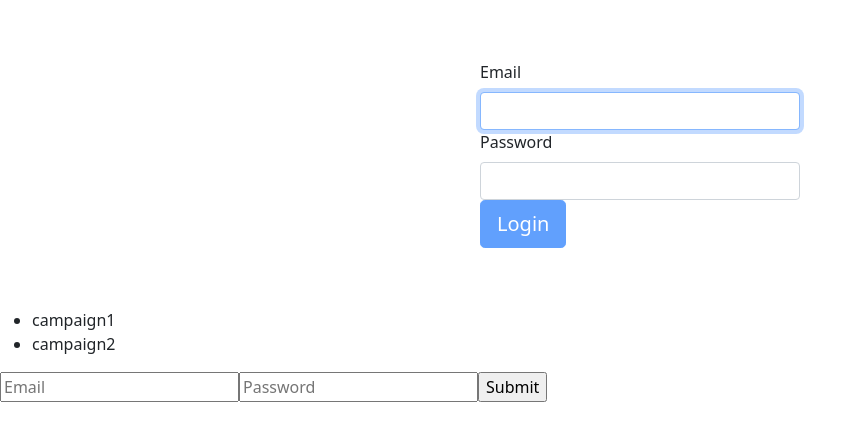
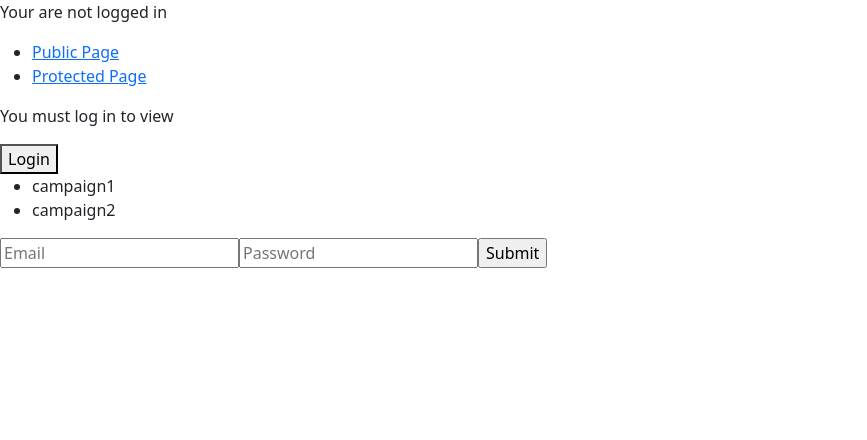
Before and after one commit to JohnbelMDev/Promise, a React (Create React App) app in the folder frontend/: page /login in a window 1280 px wide. Shown: the top 440 px of the page, without its empty margins (0-867 px from the left). Built offline with nearby package versions, Linux system fonts and the light colour scheme.

Commit message:
added auth

```diff
--- a/frontend/src/Components/Login/Login.js
+++ b/frontend/src/Components/Login/Login.js
@@ -1,45 +1,142 @@
-import React, { useState } from "react";
-import Form from "react-bootstrap/Form";
-import Button from "react-bootstrap/Button";
+import React, { Children, useState } from "react";
+import {BrowserRouter as Router, Route, Link,Redirect,useLocation,history} from 'react-router-dom'
+import { useHistory } from "react-router-dom";
+// import Form from "react-bootstrap/Form";
+// import Button from "react-bootstrap/Button";
 
-import "./Login.css";
+// import "./Login.css";
 
-export default function Login() {
-  const [email, setEmail] = useState("");
-  const [password, setPassword] = useState("");
+// export default function Login() {
+//   const [email, setEmail] = useState("");
+//   const [password, setPassword] = useState("");
 
-  function validateForm() {
-    return email.length > 0 && password.length > 0;
-  }
+//   function validateForm() {
+//     return email.length > 0 && password.length > 0;
+//   }
 
-  function handleSubmit(event) {
-    event.preventDefault();
-  }
+//   function handleSubmit(event) {
+//     event.preventDefault();
+//   }
 
+//   return (
+//     <div className="Login">
+//       <Form onSubmit={handleSubmit}>
+//         <Form.Group size="lg" controlId="email">
+//           <Form.Label>Email</Form.Label>
+//           <Form.Control
+//             autoFocus
+//             type="email"
+//             value={email}
+//             onChange={(e) => setEmail(e.target.value)}
+//           />
+//         </Form.Group>
+//         <Form.Group size="lg" controlId="password">
+//           <Form.Label>Password</Form.Label>
+//           <Form.Control
+//             type="password"
+//             value={password}
+//             onChange={(e) => setPassword(e.target.value)}
+//           />
+//         </Form.Group>
+//         <Button block size="lg" type="submit" disabled={!validateForm()}>
+//           Login
+//         </Button>
+//       </Form>
+//     </div>
+//   );
+// }
+
+const fakeAuth = {
+  isAuthenticated:false,
+  authenticate(cb){
+    this.isAuthenticated = true
+    setTimeout(cb,100)
+  },
+ signout(cb){
+  this.isAuthenticated = false
+  setTimeout(cb,100)
+}
+}
+
+function  PrivateRout({childen,...rest}){
   return (
-    <div className="Login">
-      <Form onSubmit={handleSubmit}>
-        <Form.Group size="lg" controlId="email">
-          <Form.Label>Email</Form.Label>
-          <Form.Control
-            autoFocus
-            type="email"
-            value={email}
-            onChange={(e) => setEmail(e.target.value)}
-          />
-        </Form.Group>
-        <Form.Group size="lg" controlId="password">
-          <Form.Label>Password</Form.Label>
-          <Form.Control
-            type="password"
-            value={password}
-            onChange={(e) => setPassword(e.target.value)}
-          />
-        </Form.Group>
-        <Button block size="lg" type="submit" disabled={!validateForm()}>
-          Login
-        </Button>
-      </Form>
+    <Route {...rest} render={({location}) =>{
+      return fakeAuth.isAuthenticated === true
+      ? Children
+      : <Redirect to = {{
+        pathname:'/login',
+        state: {from:location }
+      }}/>
+
+
+    }}>
+
+    </Route>
+
+  )
+}
+
+function Login(){
+  const [
+    redirectToReferre,
+    setRedirectToReffer
+  ] = React.useState(false)
+
+  const {state} = useLocation()
+
+   const login = () =>{
+     fakeAuth.authenticate(() =>{
+       setRedirectToReffer(true)
+     })
+   }
+
+   if(redirectToReferre === true){
+     return <Redirect to={state?.from || '/'}/>
+   }
+  return(
+    <div>
+
+    <p>You must log in to view</p>
+    <button onClick = {login}>Login</button>
+  </div>
+  )
+
+}
+
+const Public = () => <h3> Public </h3>
+const Protected = () => <h3> Protected </h3>
+function AuthButton (){
+
+  const history = useHistory()
+  return fakeAuth.isAuthenticated === true
+  ? <p>
+     Welcome!<button onCLick= {() => {
+      fakeAuth.signout(()=> history.push('/'))
+
+      }}> Sign out</button>
+  </p>
+  : <p>Your are not logged in</p>
+}
+export default function App (){
+return(
+  <Router>
+    <div>
+      <AuthButton />
+      <ul>
+        <li> <Link to = "/public">Public Page</Link></li>
+        <li> <Link to = "/protected">Protected Page</Link></li>
+
+      </ul>
+
+      <Route path="/public">
+        <Public />
+      </Route>
+
+      <Route path="/login">
+        <Login/>
+      </Route>
     </div>
-  );
+  </Router>
+
+)
 }
```
